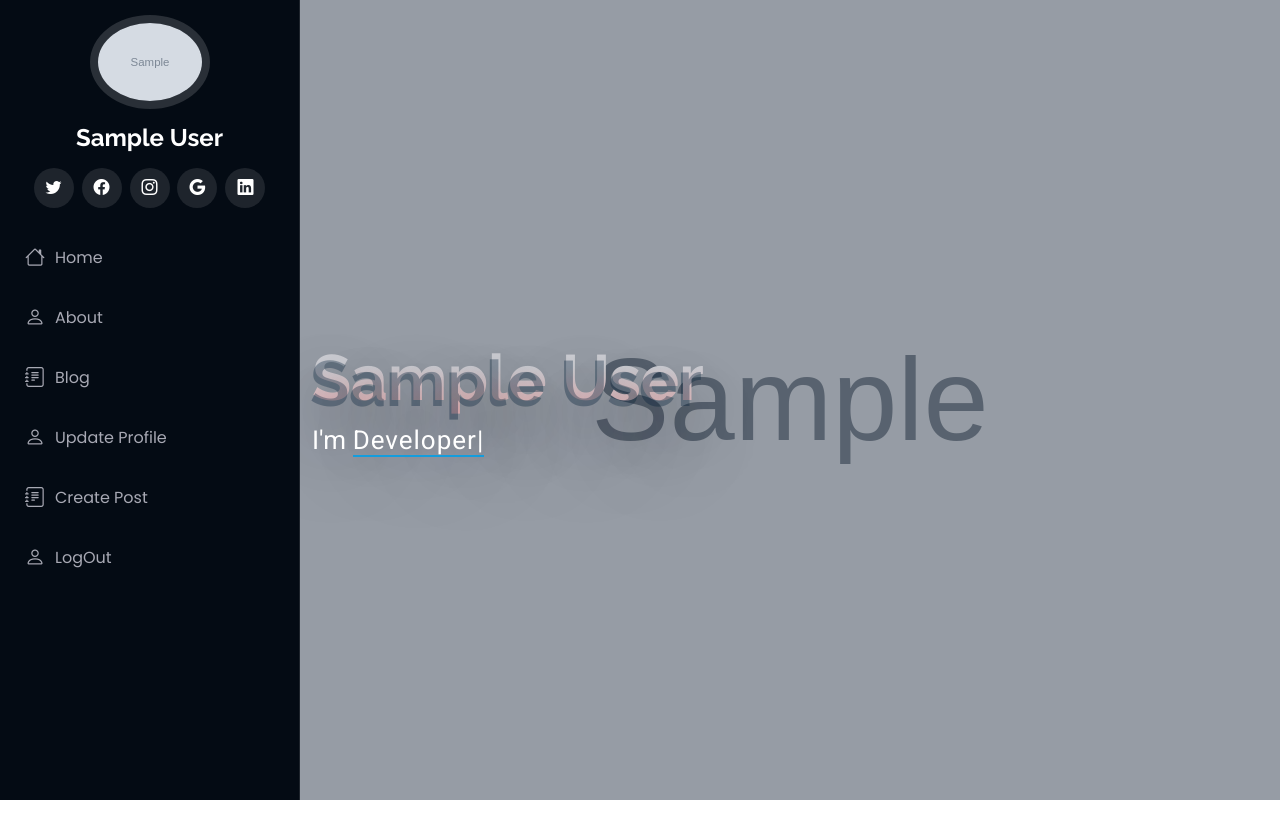
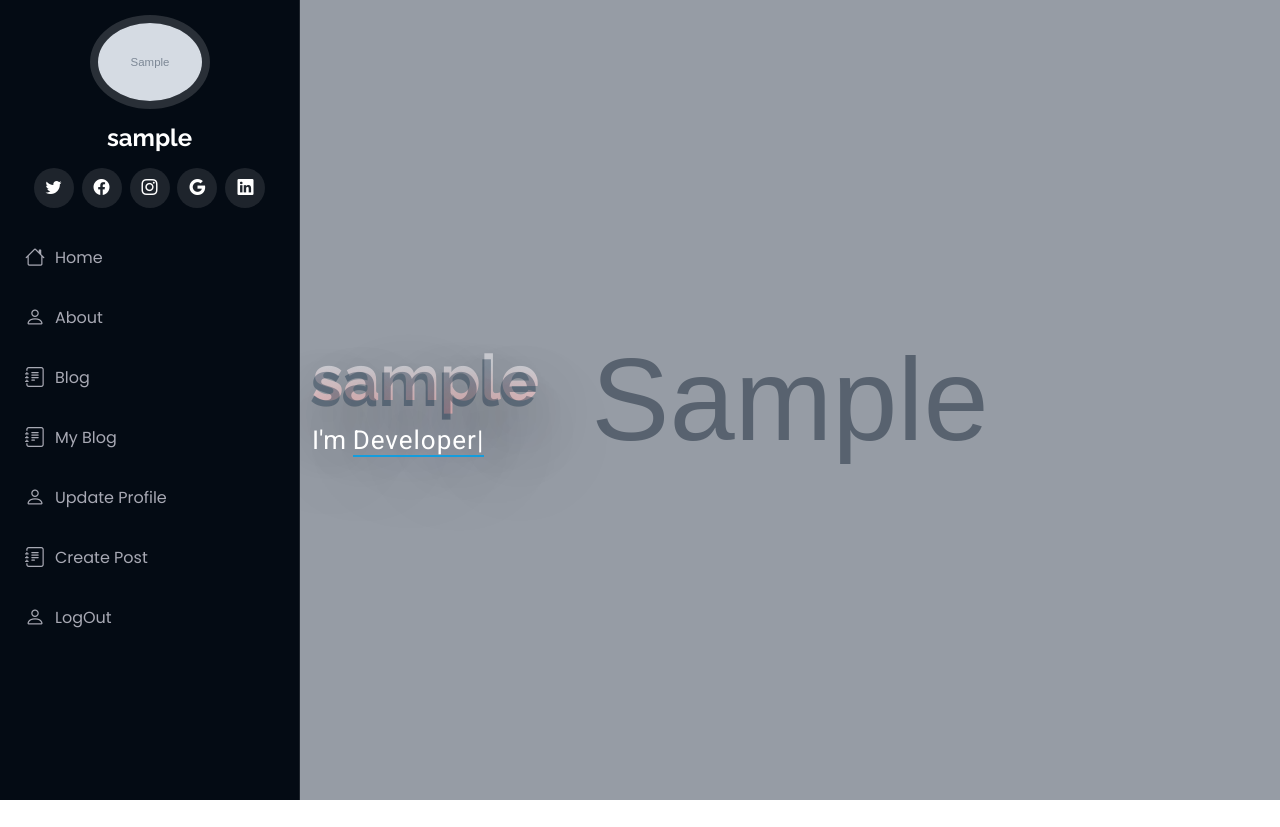
Before and after one commit to ghodsehimanshu17295665/Social, a Django app: page /profile/page/ in a window 1280 px wide. Shown: the top 827 px of the page. Run offline with Django 4.2, Linux system fonts and the light colour scheme; a user stored in the database is signed in; tables that the repository leaves empty hold one stand-in row (values such as "Sample post"); grey boxes marked "Sample" are stand-in pictures; some libraries are stand-ins or nearby versions.

Commit message:
Added Template

```diff
--- a/socialmedia/templates/registration/profilepage.html
+++ b/socialmedia/templates/registration/profilepage.html
@@ -53,7 +53,8 @@
 
     <!-- Profile Name / Logo -->
     <a href="{% url 'home_page' %}" class="logo d-flex align-items-center justify-content-center">
-      <h1 class="sitename">{{ data.user.first_name }} {{data.user.last_name}}</h1>
+      {% comment %} <h1 class="sitename">{{ data.user.first_name }} {{data.user.last_name}}</h1> {% endcomment %}
+      <h1>{{ data.user.username }}</h1>
     </a>
 
     <!-- Social Links -->
@@ -71,6 +72,7 @@
         <li><a href="{% url 'home_page' %}"><i class="bi bi-house navicon"></i> Home</a></li>
         <li><a href="#about"><i class="bi bi-person navicon"></i> About</a></li>
         <li><a href="{% url 'blog_list' %}"><i class="bi bi-journal-text navicon"></i> Blog</a></li>
+        <li><a href="{% url "my_blog" %}"><i class="bi bi-journal-text navicon"></i> My Blog</a></li>
         <li><a href="{% url "update_profile" %}"><i class="bi bi-person navicon"></i> Update Profile</a></li>
         <li><a href="{% url "create_post" %}"><i class="bi bi-journal-text navicon"></i> Create Post</a></li>
         <li><a href="{% url 'logout' %}"><i class="bi bi-person navicon"></i> LogOut</a></li>
@@ -88,7 +90,9 @@
 
 
       <div class="container" data-aos="fade-up" data-aos-delay="100">
-        <h2>{{ data.user.first_name }} {{data.user.last_name}}</h2>
+        {% comment %} <h2>{{ data.user.first_name }} {{data.user.last_name}}</h2> {% endcomment %}
+        <h2>{{ data.user.username }}</h2>
+
         <p>I'm <span class="typed" data-typed-items="Designer, Developer, Freelancer, Photographer">{{ data.bio }}</span></p>
       </div>
     </section><!-- End Hero Section -->
```
